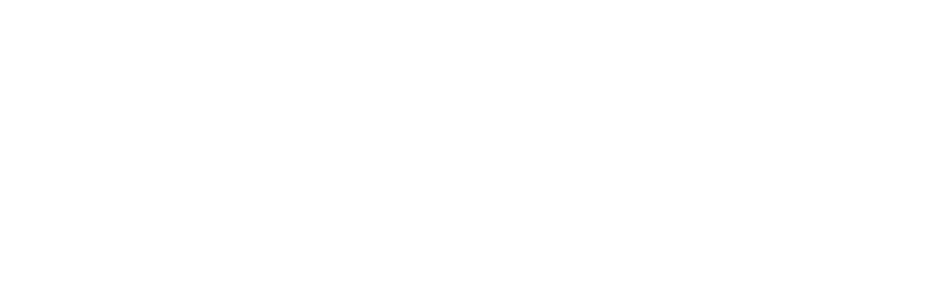
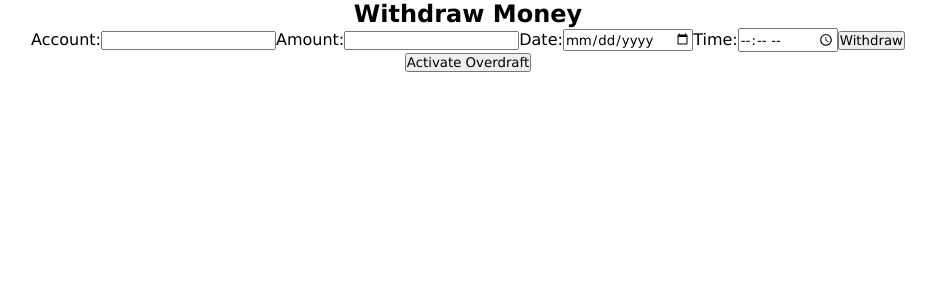
Before and after one commit to PROG4-DigitalBank/UI, a React (Create React App) app: page /wmoney in a window 1280 px wide. Before the commit this address had no page. Shown: the top 300 px of the page, without its empty margins (172-1108 px from the left). Built offline with nearby package versions, Linux system fonts and the light colour scheme.

Commit message:
feat: withdrawmoney function

```diff
--- a/src/App.js
+++ b/src/App.js
@@ -4,6 +4,7 @@ import './components/auth/Login'
 import { BrowserRouter as Router, Route, Routes } from 'react-router-dom'
 import Signup from './components/auth/Signup'
 import Login from './components/auth/Login'
+import WithdrawMoney from './components/features/WithdrawMoney'
 
 function App() {
   return (
@@ -12,6 +13,9 @@ function App() {
         <Routes>
           <Route path="/signup" element={<Signup />} />
           <Route path="/login" element={<Login />} />
+          <Route path="/wmoney" element={<WithdrawMoney />} />
+
+
         </Routes>
       </div>
     </Router>
--- a/src/components/auth/Signup.jsx
+++ b/src/components/auth/Signup.jsx
@@ -64,14 +64,16 @@ const Signup = () => {
           </div>
           <div className="right-links">
             <button className="up-button">Login</button>
-            <button className="up-button" id='signup-button'>Signup</button>
+            <button className="up-button" id="signup-button">
+              Signup
+            </button>
           </div>
         </nav>
 
         <div className="main">
           <h1 className="title">Bank Account Management</h1>
           <p className="information-text">
-          Please enter your details to continue subscription
+            Please enter your details to continue subscription
           </p>
           <form onSubmit={handleSubmit} className="form">
             <label>
--- a/src/components/auth/styles/index.css
+++ b/src/components/auth/styles/index.css
@@ -30,19 +30,19 @@
   background-color: #fff;
   color: black;
   cursor: pointer;
-  background-color: #D0021B;
+  background-color: #d0021b;
   color: white;
 }
 
-.up-button:hover, .submit:hover{
+.up-button:hover,
+.submit:hover {
   animation: buttonZoomIn 1s ease;
 }
 
-#signup-button{
+#signup-button {
   background-color: white;
   color: black;
   border: white solid 2px;
-
 }
 
 .link {
@@ -51,7 +51,7 @@
   animation: slideIn 1s ease;
 }
 
-.link::before{
+.link::before {
   content: '';
   position: absolute;
   width: 100%;
@@ -63,19 +63,18 @@
   transition: transform 0.3s ease;
 }
 
-.link:hover::before{
+.link:hover::before {
   transform: scaleX(1);
 }
 
 @keyframes slideIn {
-  0%{
+  0% {
     transform: translateY(-100%);
   }
 
-  100%{
+  100% {
     transform: translateY(0);
   }
-
 }
 
 @keyframes buttonZoomIn {
@@ -86,8 +85,6 @@
     transform: scale(1.1);
   }
 }
-
-
 
 .left-links,
 .right-links {
@@ -129,7 +126,7 @@
   padding: 0.75rem 0.75rem;
   border-radius: 10px;
   color: white;
-  background-color: #D0021B;
+  background-color: #d0021b;
   font-size: medium;
   margin-left: 7rem;
 }
--- /dev/null
+++ b/src/components/features/WithdrawMoney.jsx
@@ -0,0 +1,76 @@
+import React, { useState } from 'react';
+import axios from 'axios';
+
+const WithdrawMoney = () => {
+  const [account, setAccount] = useState('');
+  const [amount, setAmount] = useState('');
+  const [date, setDate] = useState('');
+  const [time, setTime] = useState('');
+  const [message, setMessage] = useState('');
+
+  const handleSubmit = async (event) => {
+    event.preventDefault();
+    try {
+      // Sending request to the backend to check if the withdrawal is authorized
+      const response = await axios.post('url from backend', {
+        account,
+        amount,
+        date,
+        time
+      });
+
+      // Retrieving success or error message from the backend
+      setMessage(response.data.message);
+    } catch (error) {
+      console.error('Error during request:', error);
+      // Error handling
+      setMessage('An error occurred while processing your request.');
+    }
+  };
+
+  const handleActivateOverdraft = async () => {
+    // Handle activation of overdraft feature
+    try {
+      // Send request to backend to activate overdraft feature for the account
+      const response = await axios.post('url for overdraft activation', { account });
+      // Handle success or error response from the backend
+    } catch (error) {
+      console.error('Error during overdraft activation:', error);
+      // Error handling
+    }
+  };
+
+  const calculateCreditAuthorized = (monthlySalary) => {
+    // Calculate credit authorized as one-third of monthly salary
+    return monthlySalary / 3;
+  };
+
+  return (
+    <div>
+      <h2>Withdraw Money</h2>
+      <form onSubmit={handleSubmit}>
+        <label>
+          Account:
+          <input type="text" value={account} onChange={(e) => setAccount(e.target.value)} />
+        </label>
+        <label>
+          Amount:
+          <input type="number" value={amount} onChange={(e) => setAmount(e.target.value)} />
+        </label>
+        <label>
+          Date:
+          <input type="date" value={date} onChange={(e) => setDate(e.target.value)} />
+        </label>
+        <label>
+          Time:
+          <input type="time" value={time} onChange={(e) => setTime(e.target.value)} />
+        </label>
+        <button type="submit">Withdraw</button>
+      </form>
+      {message && <p>{message}</p>}
+      <button onClick={handleActivateOverdraft}>Activate Overdraft</button>
+    </div>
+  );
+};
+
+export default WithdrawMoney;
```
